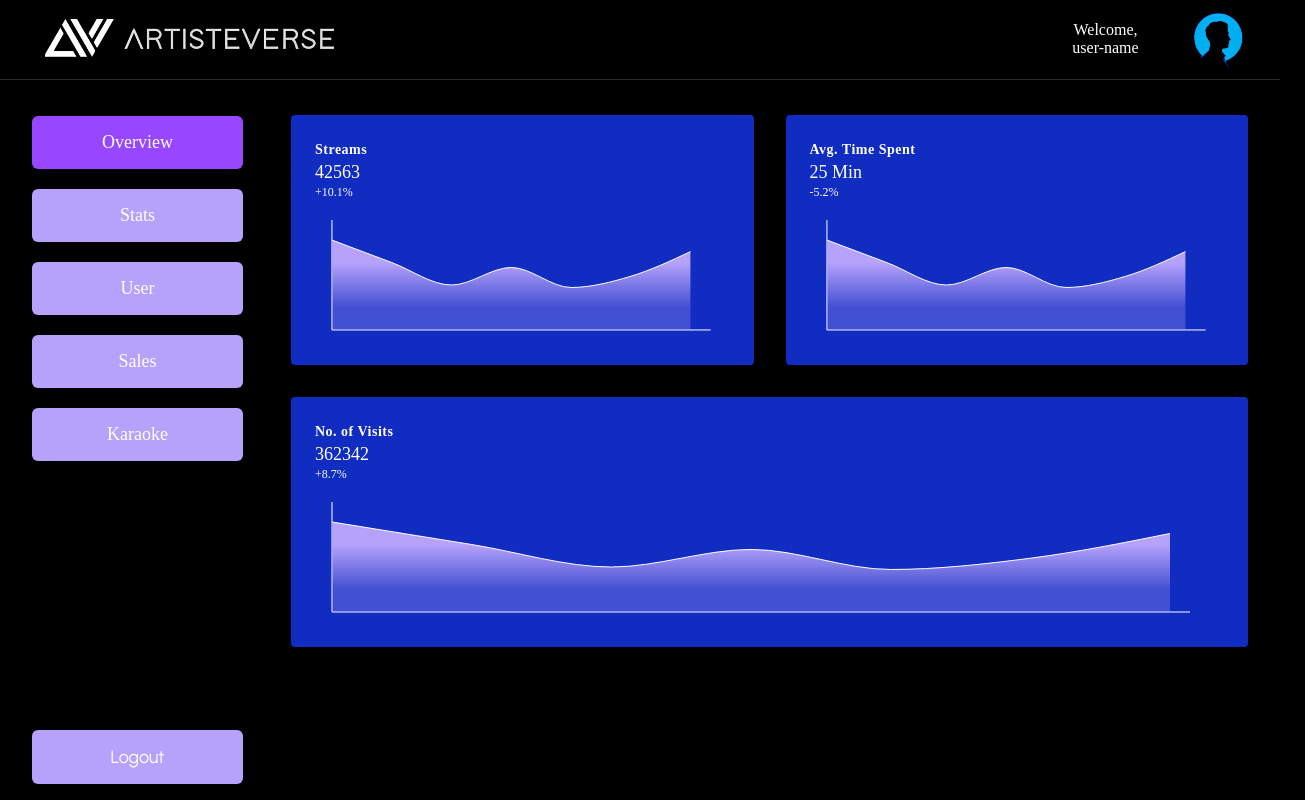
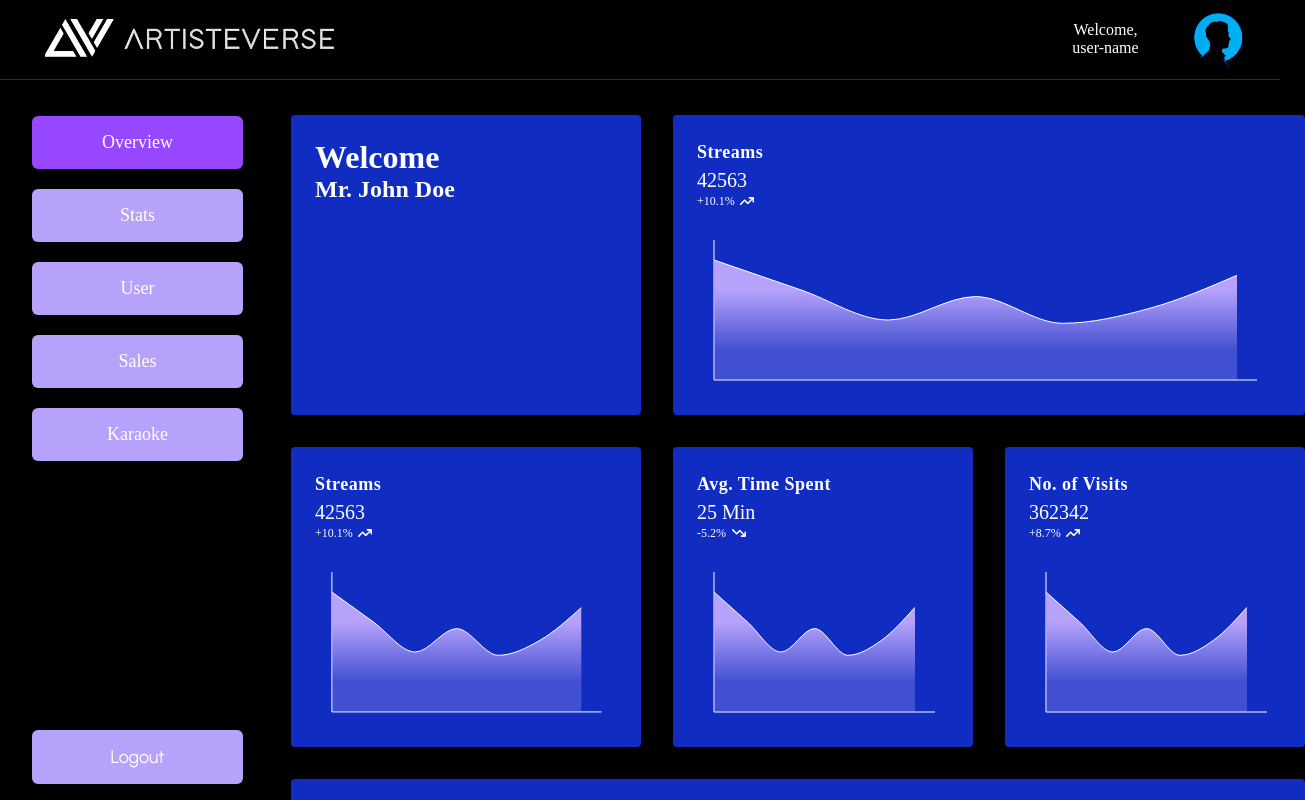
Before and after one commit to KshitizPratap/artisteverse_dashboard, a React (Vite) app: page /login in a window 1280 px wide. Both pictures are taken after a click on the button "LOGIN". Shown: the top 800 px of the page, 1305 px wide, since content can reach past the window. Built offline with nearby package versions, Linux system fonts and the light colour scheme.

Commit message:
Stats card added

```diff
--- a/src/common/components/line-graph/lineGraph.module.scss
+++ b/src/common/components/line-graph/lineGraph.module.scss
@@ -3,7 +3,7 @@
   height: 60% !important;
   position: absolute;
   left: -24px;
-  top: 100px;
+  top: 120px;
 }
 
 .tooltip {
--- a/src/common/components/metric/Metrics.tsx
+++ b/src/common/components/metric/Metrics.tsx
@@ -1,3 +1,4 @@
+import { FaArrowTrendDown, FaArrowTrendUp } from "react-icons/fa6";
 import { MetricProps } from "../../model/commonTypes";
 import LineGraph from "../line-graph/LineGraph";
 import PieChart from "../pie-chart/PieChart";
@@ -22,7 +23,14 @@ const Metrics = (props: MetricProps) => {
               <div className={classes.title}>
                 <p>{title}</p>
                 <p>{total}</p>
-                <p>{relativeProgress}</p>
+                <p>
+                  {relativeProgress}
+                  {relativeProgress[0] === "+" ? (
+                    <FaArrowTrendUp size={14} />
+                  ) : (
+                    <FaArrowTrendDown size={14} />
+                  )}
+                </p>
               </div>
             </div>
             <LineGraph />
--- a/src/common/components/metric/metrics.module.scss
+++ b/src/common/components/metric/metrics.module.scss
@@ -3,7 +3,7 @@
 .mainContainer {
   @include flex-container(column);
 
-  min-height: 250px;
+  min-height: 300px;
   min-width: 300px;
   flex: 1 1 300px;
   padding: 1.5rem;
@@ -13,20 +13,24 @@
   align-self: flex-start;
 
   .metricHeader {
-    .title p:first-of-type {
-      font-size: var(--para-large);
+    .title {
+      p:first-of-type {
+        font-size: var(--subheading-small);
         line-height: 150%;
         letter-spacing: 0.5px;
         font-weight: 600;
       }
 
-    .title p:nth-of-type(2) {
-      font-size: var(--subheading-small);
+      p:nth-of-type(2) {
+        font-size: var(--subheading-large);
         line-height: 140%;
       }
 
-    .title p:last-of-type {
+      p:last-of-type {
+        @include flex-container(row, flex-start, flex-start, 100%, 0.35rem);
+
         font-size: var(--para-small);
+      }
     }
   }
 }
--- /dev/null
+++ b/src/common/components/stats-card/StatsCard.tsx
@@ -0,0 +1,32 @@
+import { AiOutlineDollar } from "react-icons/ai";
+import classes from "./statsCard.module.scss";
+import { FaArrowTrendDown, FaArrowTrendUp } from "react-icons/fa6";
+
+type StatsProps = {
+  title: string;
+  value: string;
+  change: string;
+  dropdownHandler?: () => void;
+};
+
+const StatsCard = ({ title, value, change }: StatsProps) => {
+  return (
+    <div className={classes.mainContainer}>
+      <AiOutlineDollar size={20} />
+      <div className={classes.content}>
+        <span>{title}</span>
+        <span>{value}</span>
+        <span>
+          {change}
+          {change[0] === "+" ? (
+            <FaArrowTrendUp size={14} />
+          ) : (
+            <FaArrowTrendDown size={14} />
+          )}
+        </span>
+      </div>
+    </div>
+  );
+};
+
+export default StatsCard;
--- /dev/null
+++ b/src/common/components/stats-card/statsCard.module.scss
@@ -0,0 +1,33 @@
+@import "/src/common/style/utils.scss";
+
+.mainContainer {
+  @include flex-container(row, flex-start, flex-start, 100%, 1rem);
+
+  min-height: 140px;
+  min-width: 350px;
+  padding: 2rem 1rem;
+  background-color: var(--secondary-color);
+  border-radius: 4px;
+  position: relative;
+  align-self: flex-start;
+
+  .content {
+    @include flex-container(column, flex-start, flex-start, 50%, 0.5rem);
+
+    span:first-of-type {
+      font-size: var(--subheading-small);
+      letter-spacing: 0.5px;
+      font-weight: 600;
+    }
+
+    span:nth-of-type(2) {
+      font-size: var(--subheading-large);
+    }
+
+    span:last-of-type {
+      @include flex-container(row, flex-start, center, 50%, 0.35rem);
+
+      font-size: var(--para-small);
+    }
+  }
+}
--- a/src/common/components/table/Table.tsx
+++ b/src/common/components/table/Table.tsx
@@ -19,7 +19,7 @@ const Table = ({ title, size = "medium" }: TableProp) => {
 
   return (
     <div className={classes.mainContainer}>
-      <h2>{title}</h2>
+      <h2 data-size={size}>{title}</h2>
       <table data-size={size}>
         <thead className={classes.tableHeader}>
           <tr>
--- a/src/common/components/table/table.module.scss
+++ b/src/common/components/table/table.module.scss
@@ -10,9 +10,16 @@
   flex: 1 1 350px;
   align-self: flex-start;
 
-  h2 {
+  h2[data-size="medium"] {
+    font-size: var(--subheading-large);
+    font-weight: 500;
+    margin: 0.5rem 1rem 0 1rem;
+  }
+
+  h2[data-size="small"] {
     font-size: var(--subheading-small);
     font-weight: 500;
+    margin: 0.25rem 0.5rem 0 0.5rem;
   }
 
   table {
@@ -51,10 +58,6 @@
       padding: 1rem;
       border-bottom: 1px solid rgb(255, 255, 255, 0.4);
       border-right: 1px solid rgb(255, 255, 255, 0.75);
-    }
-
-    th {
-      font-size: var(--subheading-small);
     }
   }
 
--- a/src/pages/overview/Overview.tsx
+++ b/src/pages/overview/Overview.tsx
@@ -1,13 +1,24 @@
 import Metrics from "../../common/components/metric/Metrics";
+import Table from "../../common/components/table/Table";
 import { overviewMetrics } from "../../common/dummyData";
 import classes from "./overview.module.scss";
 
 const Overview = () => {
   return (
     <div className={classes.mainContainer}>
+      <div className={classes.welcomeContainer}>
+        <h1>Welcome</h1>
+        <h2>Mr. John Doe</h2>
+      </div>
+      <div className={classes.colSpan2}>
+        <Metrics {...overviewMetrics[0]} />
+      </div>
       {overviewMetrics.map((metrics) => {
         return <Metrics {...metrics} />;
       })}
+      <div className={classes.colSpan3}>
+        <Table title="Top Sales" size="medium" />
+      </div>
     </div>
   );
 };
--- a/src/pages/overview/overview.module.scss
+++ b/src/pages/overview/overview.module.scss
@@ -1,7 +1,23 @@
 @import "/src/common/style/utils.scss";
 
 .mainContainer {
-  @include flex-container(row, space-around, center, 100%, 2rem);
+  @include grid-container(3, 1fr, 2rem);
 
-  flex-wrap: wrap;
+  .colSpan2 {
+    grid-column: span 2;
+  }
+
+  .colSpan3 {
+    grid-column: span 3;
+  }
+
+  .welcomeContainer {
+    min-height: 300px;
+    min-width: 350px;
+    padding: 1.5rem;
+    background-color: var(--secondary-color);
+    border-radius: 4px;
+    position: relative;
+    align-self: flex-start;
+  }
 }
--- a/src/pages/sales/Sales.tsx
+++ b/src/pages/sales/Sales.tsx
@@ -1,5 +1,18 @@
+import Metrics from "../../common/components/metric/Metrics";
+import StatsCard from "../../common/components/stats-card/StatsCard";
+import { overviewMetrics } from "../../common/dummyData";
+import classes from "./sales.module.scss";
+
 const Sales = () => {
-  return <div>Sales</div>;
+  return (
+    <div className={classes.mainContainer}>
+      <Metrics {...overviewMetrics[0]} />
+      <div className={classes.salesContainer}>
+        <StatsCard title="Total Sales" change="+10.6%" value="12,125" />{" "}
+        <StatsCard title="Total Sales" change="+10.6%" value="12,125" />
+      </div>
+    </div>
+  );
 };
 
 export default Sales;
--- a/src/pages/sales/sales.module.scss
+++ b/src/pages/sales/sales.module.scss
@@ -0,0 +1,17 @@
+@import "/src/common/style/utils.scss";
+
+.mainContainer {
+  @include grid-container(3, 1fr, 2rem);
+
+  .colSpan2 {
+    grid-column: span 2;
+  }
+
+  .colSpan3 {
+    grid-column: span 3;
+  }
+
+  .salesContainer {
+    @include flex-container(column, flex-start, flex-start, 100%, 1.25rem);
+  }
+}
```
Lines whose indentation alone changed are shown as unchanged.
